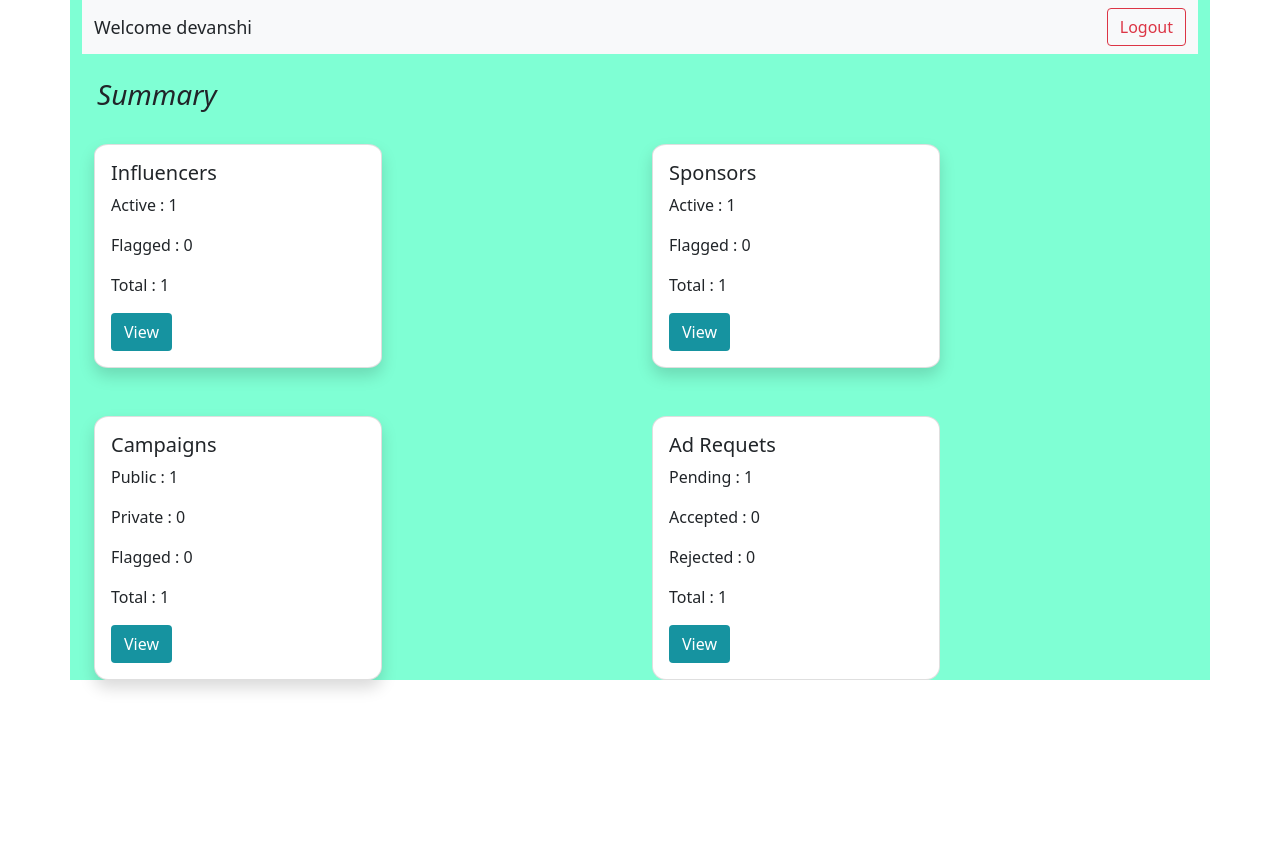
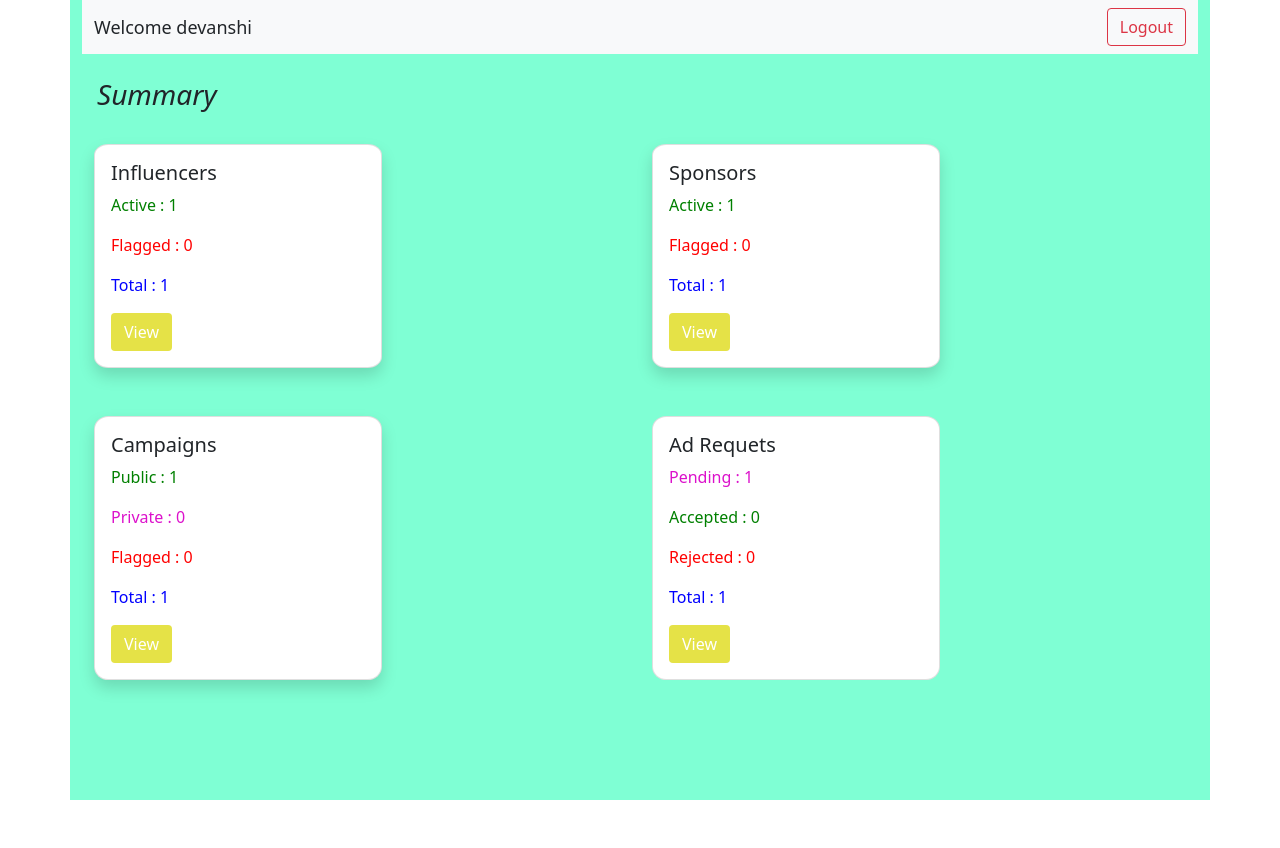
Before and after one commit to Devaanshi-IITM/Influencer-Engagement-Sponsorship-Platform-Application, a Flask app: page /admin/1 in a window 1280 px wide. Before the commit the page ends 691 px from the top, so only its background shows below. Run offline with Flask 3, Linux system fonts and the light colour scheme.

Commit message:
feat: commit on aug 11

```diff
--- a/application/controllers.py
+++ b/application/controllers.py
@@ -1,5 +1,5 @@
 # this is for all our routes
-from flask import Flask, render_template,redirect,request
+from flask import Flask, render_template,redirect,request,url_for
 from flask import current_app as app # this refers to app.py we created, to avoid circular import.
 from .models import * #import models
 
@@ -351,6 +351,7 @@ def text_search():
     i_platfrom = Influencer.query.filter(Influencer.platform.like(srch_platform)).all()
     i_followers = Influencer.query.filter(Influencer.followers.like(srch_followers)).all()
     search_results = i_niche + i_name + i_platfrom + i_followers
+
     return render_template('sponsor_srch_result.html', search_results = search_results)
 
 
--- a/templates/ad_request_stats.html
+++ b/templates/ad_request_stats.html
@@ -38,7 +38,7 @@
                       <th scope="col">S.No.</th>
                       <th scope="col">request_id</th>
                       <th scope="col">Campaign</th>
-                      <th scope="col">Influencer</th>
+                      <th scope="col">Sponsor</th>
                       <th scope="col">Niche</th>
                        <th scope="col">Status</th>
                        <th scope="col">Payment_amt</th>
@@ -52,7 +52,7 @@
                       <th scope="row">{{loop.index}}</th>
                       <td>{{req.request_id}}</td>
                       <td>{{req.campaign.camp_name}}</td>
-                      <td>{{req.influencer.full_name}}</td>
+                      <td>{{req.campaign.sponsor.full_name}}</td>
                       <td>{{req.niche}}</td>
                       <td>{{req.status}}</td>
                       <td>{{req.payment_amt}}</td>
--- a/templates/admin_dash.html
+++ b/templates/admin_dash.html
@@ -11,7 +11,7 @@
 </head>
 
 <body>
-    <div class="container" style="background-color: aquamarine;">
+    <div class="container" style="background-color: aquamarine; height: 800px;">
 
       <!-- nav bar for Admin dashboard -->
       <nav class="navbar navbar-expand-lg navbar-light bg-light">
@@ -42,14 +42,14 @@
             <!--Column 1 -->
             <div class="card shadow" style="width: 18rem; border-radius: 5%;">
               <div class="card-body">
-                  <h5 class="card-title" stlye="text-align:center">Influencers</h5>
-                  <p class="card-text">Active : {{ active_inf }}</p>
-                  <p class="card-text">Flagged : {{ flag_inf }}</p>
-                  <p class="card-text">Total : {{ total_inf }}</p>
+                  <h5 class="card-title">Influencers</h5>
+                  <p class="card-text" style="color:green">Active : {{ active_inf }}</p>
+                  <p class="card-text" style="color:red ;">Flagged : {{ flag_inf }}</p>
+                  <p class="card-text" style="color:blue">Total : {{ total_inf }}</p>
 
                   <div id="button-container">
                       <button type="submit" class="btn btn"
-                      style="background-color: rgb(22, 147, 160); margin-right: 10px; color:white"
+                      style="background-color: rgb(229, 226, 71); margin-right: 10px; color:white"
                       onclick="location.href='/admin/influencer'"> View </button>
                   </div>
               </div>
@@ -60,13 +60,13 @@
             <div class="card shadow" style="width: 18rem; border-radius: 5%;">
               <div class="card-body">
                   <h5 class="card-title" stlye="text-align:center">Sponsors</h5>
-                  <p class="card-text">Active : {{ active_spon }}</p>
-                  <p class="card-text">Flagged : {{ flag_spon }}</p>
-                  <p class="card-text">Total : {{ t_sponsor }}</p>
+                  <p class="card-text" style="color: green;">Active : {{ active_spon }}</p>
+                  <p class="card-text" style="color: red;">Flagged : {{ flag_spon }}</p>
+                  <p class="card-text" style="color: blue;">Total : {{ t_sponsor }}</p>
 
                   <div id="button-container">
                       <button type="button" class="btn btn"
-                          style="background-color: rgb(22, 147, 160); margin-right: 10px; color:white"
+                          style="background-color: rgb(229, 226, 71); margin-right: 10px; color:white"
                           onclick="location.href='/admin/sponsor'"> View </button>
                   </div>
               </div>
@@ -83,14 +83,14 @@
           <!--Column 1 -->
           <div class="card-body">
             <h5 class="card-title" stlye="text-align:center">Campaigns</h5>
-            <p class="card-text">Public : {{ public_camp }}</p>
-            <p class="card-text">Private : {{ pvt_camp }}</p>
-            <p class="card-text">Flagged : {{ f_camp }}</p>
-            <p class="card-text">Total : {{ total_camp }}</p>
+            <p class="card-text" style="color: green">Public : {{ public_camp }}</p>
+            <p class="card-text" style="color: rgb(220, 17, 203);">Private : {{ pvt_camp }}</p>
+            <p class="card-text" style="color: red;">Flagged : {{ f_camp }}</p>
+            <p class="card-text" style="color: blue">Total : {{ total_camp }}</p>
 
             <div id="button-container">
                 <button type="button" class="btn btn"
-                    style="background-color: rgb(22, 147, 160); margin-right: 10px; color:white"
+                    style="background-color: rgb(229, 226, 71); margin-right: 10px; color:white"
                     onclick="location.href='/admin/campaigns'"> View </button>
             </div>
         </div>
@@ -102,14 +102,14 @@
         <div class="col">
           <div class="card" style="width: 18rem; border-radius: 5%;">
             <div class="card-body">
-                <h5 class="card-title" stlye="text-align:center">Ad Requets</h5>
-                <p class="card-text">Pending : {{ pending_req }}</p>
-                <p class="card-text">Accepted : {{ accepted_req }}</p>
-                <p class="card-text">Rejected : {{ rejected_req }}</p>
-                <p class="card-text">Total : {{ total_req }}</p>
+                <h5 class="card-title">Ad Requets</h5>
+                <p class="card-text" style="color:rgb(220, 17, 203)">Pending : {{ pending_req }}</p>
+                <p class="card-text" style="color:green">Accepted : {{ accepted_req }}</p>
+                <p class="card-text" style="color:red">Rejected : {{ rejected_req }}</p>
+                <p class="card-text" style="color:blue">Total : {{ total_req }}</p>
                 <div id="button-container">
                     <button type="button" class="btn btn"
-                        style="background-color: rgb(22, 147, 160); margin-right: 10px; color:white"
+                        style="background-color: rgb(229, 226, 71); margin-right: 10px; color:white"
                         onclick="location.href='/admin/ad_requests'"> View </button>
                 </div>
             </div>
--- a/templates/sponsor_dash.html
+++ b/templates/sponsor_dash.html
@@ -11,7 +11,7 @@
 </head>
 
 <body>
-    <div class="container" style="background-color: aquamarine;">
+    <div class="container" style="background-color:aquamarine;">
                 <!-- nav bar for Sponsor dashboard -->
                 <nav class="navbar navbar-expand-lg navbar-light bg-light">
                     <div class="container-fluid">
@@ -24,7 +24,7 @@
                             <ul class="navbar-nav me-auto mb-2 mb-lg-0">
                                 <span style="margin-right: 10px; font-size: large;">Welcome {{s_name.user_name}} </span>
 
-                                <form class="d-flex" style="margin-right: 10px;" action='/inf_search'>
+                                <form class="d-flex" style="margin-left: 560px;" action='/inf_search'>
                                     <input class="form-control me-2" type="search" placeholder="Search Influencer"
                                         aria-label="Search" name="srch_word">
                                     <button class="btn btn-secondary" type="submit"
--- a/templates/sponsor_srch_result.html
+++ b/templates/sponsor_srch_result.html
@@ -26,7 +26,7 @@
             <div class="collapse navbar-collapse" id="navbarSupportedContent">
               <ul class="navbar-nav me-auto mb-2 mb-lg-0">
                 <li class="nav-item">
-                  <a class="nav-link active" aria-current="page" href='/sponsor/{{ sponsor.id }}'>Home</a>
+                  <a class="nav-link active" aria-current="page" href="/sposnsor/{{s_name.id}}">Home</a>
               </ul>
 
               <form class="d-flex">
```
